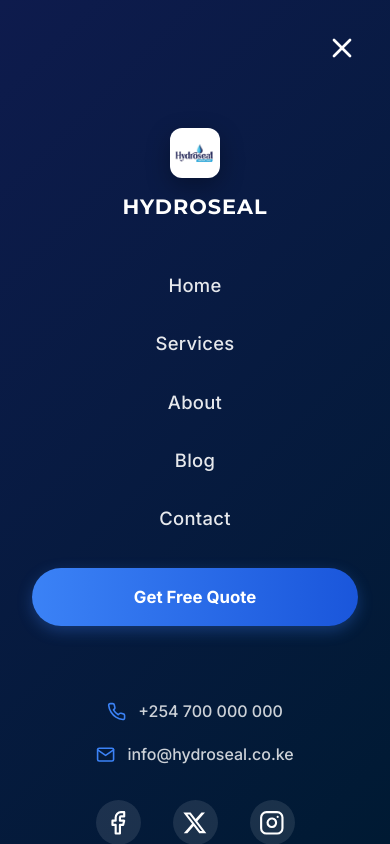
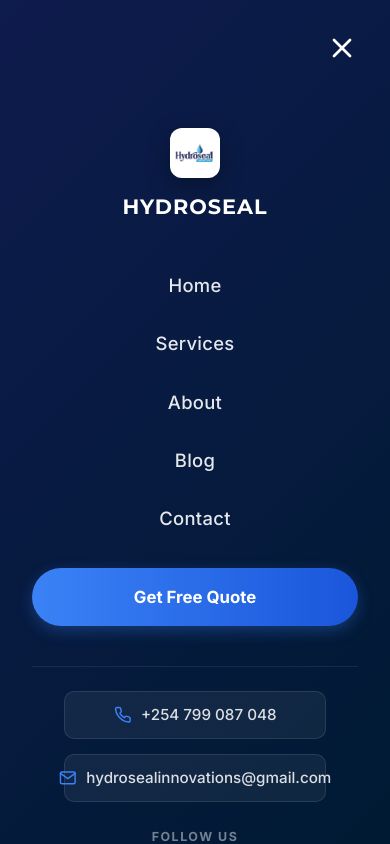
Before and after one commit to kan-215/Hydroseal, a React (Vite) app: page / in a window 390 px wide. Both pictures are taken after a click on the button 349 px from the left and 41 px from the top of the page. Shown: the top 844 px of the page. Built offline with nearby package versions, Linux system fonts and the light colour scheme; no server answers; the database is empty.

Commit message:
Update mobile menu socials and add blog editor bold/italic shortcuts

```diff
--- a/components/Header.tsx
+++ b/components/Header.tsx
@@ -3,8 +3,9 @@
 import { Link } from 'react-router-dom';
 import { useState, useEffect } from 'react';
 import { createPortal } from 'react-dom';
-import { FiMenu, FiX, FiPhone, FiMail, FiFacebook, FiInstagram, FiArrowRight } from 'react-icons/fi';
+import { FiMenu, FiX, FiPhone, FiMail } from 'react-icons/fi';
 import { FaXTwitter } from 'react-icons/fa6';
+import { FaFacebookF, FaInstagram, FaTiktok, FaLinkedinIn, FaWhatsapp } from 'react-icons/fa';
 
 const Header = () => {
 
@@ -52,15 +53,18 @@
 
       <div className={styles.mobileNavFooter}>
         <div className={styles.contactInfo}>
-          <a href="tel:+254700000000"><FiPhone /> +254 700 000 000</a>
-          <a href="mailto:info@hydroseal.co.ke"><FiMail /> info@hydroseal.co.ke</a>
+          <a href="tel:+254799087048"><FiPhone /> +254 799 087 048</a>
+          <a href="mailto:hydrosealinnovations@gmail.com"><FiMail /> hydrosealinnovations@gmail.com</a>
         </div>
+        <div className={styles.socialsLabel}>Follow Us</div>
         <div className={styles.socials}>
-          <a href="#"><FiFacebook /></a>
-          <a href="#"><FaXTwitter /></a>
-          <a href="#"><FiInstagram /></a>
+          <a href="https://wa.me/254799087048" target="_blank" rel="noopener noreferrer" title="WhatsApp"><FaWhatsapp /></a>
+          <a href="https://facebook.com/HydrosealInnovations" target="_blank" rel="noopener noreferrer" title="Facebook"><FaFacebookF /></a>
+          <a href="https://instagram.com/hydro.sealinnovations" target="_blank" rel="noopener noreferrer" title="Instagram"><FaInstagram /></a>
+          <a href="https://tiktok.com/@hydrosealinnovati" target="_blank" rel="noopener noreferrer" title="TikTok"><FaTiktok /></a>
+          <a href="https://linkedin.com/company/HydrosealInnovations" target="_blank" rel="noopener noreferrer" title="LinkedIn"><FaLinkedinIn /></a>
+          <a href="https://twitter.com/hydrosealinno" target="_blank" rel="noopener noreferrer" title="X / Twitter"><FaXTwitter /></a>
         </div>
-
       </div>
     </>
   );
--- a/src/admin/pages/BlogAdmin.tsx
+++ b/src/admin/pages/BlogAdmin.tsx
@@ -130,6 +130,22 @@
     else { showToast('Post saved!'); fetchPosts(); }
   };
 
+  const applyFormatting = (target: HTMLTextAreaElement, type: 'bold' | 'italic', updateFn: (val: string) => void) => {
+    const start = target.selectionStart;
+    const end = target.selectionEnd;
+    const text = target.value;
+    const marker = type === 'bold' ? '**' : '*';
+    const markerLen = marker.length;
+
+    const newValue = text.substring(0, start) + marker + text.substring(start, end) + marker + text.substring(end);
+    updateFn(newValue);
+
+    requestAnimationFrame(() => {
+      target.focus();
+      target.setSelectionRange(start + markerLen, end + markerLen);
+    });
+  };
+
   const deletePost = async (id: string) => {
     if (!confirm('Delete this post?')) return;
     setDeleting(id);
@@ -197,8 +213,30 @@
                       <input className="admin-input" value={post.date} onChange={e => updatePost(post.id, 'date', e.target.value)} />
                     </div>
                     <div className="admin-field">
-                      <label className="admin-label">Excerpt</label>
-                      <textarea className="admin-textarea" rows={3} value={post.excerpt} onChange={e => updatePost(post.id, 'excerpt', e.target.value)} />
+                      <div style={{ display: 'flex', justifyContent: 'space-between', alignItems: 'center', marginBottom: '0.4rem' }}>
+                        <label className="admin-label" style={{ margin: 0 }}>Excerpt</label>
+                        <span style={{ fontSize: '0.7rem', color: '#64748b' }}>Shortcuts: <b>Ctrl+B</b> (Bold), <b>Ctrl+I</b> (Italic)</span>
+                      </div>
+                      <textarea
+                        className="admin-textarea"
+                        rows={3}
+                        value={post.excerpt}
+                        onChange={e => updatePost(post.id, 'excerpt', e.target.value)}
+                        onKeyDown={(e) => {
+                          const isB = e.key?.toLowerCase() === 'b' || e.code === 'KeyB';
+                          const isI = e.key?.toLowerCase() === 'i' || e.code === 'KeyI';
+                          const modifier = e.ctrlKey || e.metaKey || e.altKey;
+
+                          if (modifier && isB) {
+                            e.preventDefault(); e.stopPropagation();
+                            applyFormatting(e.currentTarget, 'bold', (val) => updatePost(post.id, 'excerpt', val));
+                          }
+                          if (modifier && isI) {
+                            e.preventDefault(); e.stopPropagation();
+                            applyFormatting(e.currentTarget, 'italic', (val) => updatePost(post.id, 'excerpt', val));
+                          }
+                        }}
+                      />
                     </div>
                   </div>
                   <div>
@@ -217,14 +255,33 @@
                   {post.content.map((para, pIdx) => (
                     <div key={pIdx} className={styles.contentItem}>
                       <span className={styles.contentIndex}>{pIdx + 1}</span>
+                      <div style={{ flex: 1 }}>
                         <textarea
                           className="admin-textarea"
                           rows={3}
                           value={para}
                           onChange={e => updateContent(post.id, pIdx, e.target.value)}
-                        style={{ marginBottom: '0.5rem' }}
+                          onKeyDown={(e) => {
+                            const isB = e.key?.toLowerCase() === 'b' || e.code === 'KeyB';
+                            const isI = e.key?.toLowerCase() === 'i' || e.code === 'KeyI';
+                            const modifier = e.ctrlKey || e.metaKey || e.altKey;
+
+                            if (modifier && isB) {
+                              e.preventDefault(); e.stopPropagation();
+                              applyFormatting(e.currentTarget, 'bold', (val) => updateContent(post.id, pIdx, val));
+                            }
+                            if (modifier && isI) {
+                              e.preventDefault(); e.stopPropagation();
+                              applyFormatting(e.currentTarget, 'italic', (val) => updateContent(post.id, pIdx, val));
+                            }
+                          }}
+                          style={{ marginBottom: '0.2rem' }}
                         />
-                      <button className="admin-btn-danger" style={{ marginLeft: '0.5rem', alignSelf: 'center' }} onClick={() => removeContentParagraph(post.id, pIdx)}>
+                        <div style={{ fontSize: '0.65rem', color: '#64748b', textAlign: 'right' }}>
+                          Highlight text + <b>Ctrl+B</b> or <b>Alt+B</b> to bold
+                        </div>
+                      </div>
+                      <button className="admin-btn-danger" style={{ marginLeft: '0.5rem', alignSelf: 'flex-start', marginTop: '0.5rem' }} onClick={() => removeContentParagraph(post.id, pIdx)}>
                         <FiTrash2 />
                       </button>
                     </div>
--- a/src/pages/Blog.tsx
+++ b/src/pages/Blog.tsx
@@ -45,7 +45,20 @@
                 <FaCalendarAlt /> {post.date}
               </div>
               <h2>{post.title}</h2>
-              <p className={styles.excerpt}>{post.excerpt}</p>
+              <p className={styles.excerpt}>
+                {(() => {
+                  const parts = (post.excerpt || '').split(/(\*\*.*?\*\*|\*.*?\*)/g);
+                  return parts.map((part, i) => {
+                    if (part.startsWith('**') && part.endsWith('**')) {
+                      return <strong key={i}>{part.slice(2, -2)}</strong>;
+                    }
+                    if (part.startsWith('*') && part.endsWith('*')) {
+                      return <em key={i}>{part.slice(1, -1)}</em>;
+                    }
+                    return part;
+                  });
+                })()}
+              </p>
               <div className={styles.readMore}>
                 Read Full Article <FaArrowRight />
               </div>
--- a/src/pages/BlogPost.tsx
+++ b/src/pages/BlogPost.tsx
@@ -50,19 +50,32 @@
 
       <div className={styles.postContent} data-aos="fade-up">
         {post.content.map((paragraph, index) => {
+          const renderMarkdown = (text: string) => {
+            // Match bold (**text**) or italic (*text*)
+            const parts = text.split(/(\*\*.*?\*\*|\*.*?\*)/g);
+            return parts.map((part, i) => {
+              if (part.startsWith('**') && part.endsWith('**')) {
+                return <strong key={i}>{part.slice(2, -2)}</strong>;
+              }
+              if (part.startsWith('*') && part.endsWith('*')) {
+                return <em key={i}>{part.slice(1, -1)}</em>;
+              }
+              return part;
+            });
+          };
+
           // If the paragraph is a numbered list item (starts with digits followed by a dot)
           const listMatch = paragraph.match(/^(\d+\.)\s*(.*)/);
           if (listMatch) {
             return (
               <div key={index} className={styles.listItem}>
                 <span className={styles.listMarker}>{listMatch[1]}</span>
-                <span className={styles.listText}>{listMatch[2]}</span>
+                <span className={styles.listText}>{renderMarkdown(listMatch[2])}</span>
               </div>
             );
           }
-          return <p key={index}>{paragraph}</p>;
+          return <p key={index}>{renderMarkdown(paragraph)}</p>;
         })}
-
       </div>
 
       {post.images && post.images.length > 1 && (
--- a/styles/header.module.scss
+++ b/styles/header.module.scss
@@ -348,11 +348,12 @@
     flex-direction: column;
     align-items: center;
     margin-top: 1rem;
-    padding: 2rem;
+    padding: 1.5rem 2rem 2rem;
     width: 100%;
     opacity: 0;
     transition: all 0.6s ease;
     transition-delay: 0.8s;
+    border-top: 1px solid rgba(255, 255, 255, 0.08);
 
     .navOpen & {
       opacity: 1;
@@ -362,44 +363,74 @@
       display: flex;
       flex-direction: column;
       align-items: center;
-      gap: 1rem;
-      margin-bottom: 2rem;
+      gap: 0.9rem;
+      margin-bottom: 1.5rem;
+      width: 100%;
 
       a {
         display: flex;
         align-items: center;
-        gap: 12px;
-        color: rgba(255, 255, 255, 0.8);
+        gap: 10px;
+        color: rgba(255, 255, 255, 0.85);
         text-decoration: none;
-        font-size: 1rem;
+        font-size: 0.95rem;
         font-weight: 500;
         transition: all 0.3s ease;
+        background: rgba(255,255,255,0.06);
+        padding: 0.65rem 1.2rem;
+        border-radius: 10px;
+        width: 100%;
+        justify-content: center;
+        border: 1px solid rgba(255,255,255,0.1);
 
-        svg { color: #3b82f6; font-size: 1.2rem; }
-        &:hover { color: $white; transform: scale(1.05); }
+        svg { color: #3b82f6; font-size: 1.1rem; flex-shrink: 0; }
+        &:hover { color: $white; background: rgba(59,130,246,0.18); border-color: rgba(59,130,246,0.4); }
+      }
+    }
+  }
+}
+
+.socialsLabel {
+  display: none;
+  @media (max-width: $mobile-breakpoint) {
+    display: block;
+    font-size: 0.78rem;
+    font-weight: 700;
+    letter-spacing: 1.5px;
+    text-transform: uppercase;
+    color: rgba(255,255,255,0.45);
+    margin-bottom: 1rem;
   }
 }
 
 .socials {
-      display: flex;
-      gap: 2rem;
+  display: none;
+  @media (max-width: $mobile-breakpoint) {
+    display: grid;
+    grid-template-columns: repeat(3, 1fr);
+    gap: 0.8rem;
+    width: 100%;
+    max-width: 240px;
 
     a {
-        color: $white;
-        font-size: 1.6rem;
-        background: rgba(255, 255, 255, 0.1);
-        width: 45px;
-        height: 45px;
       display: flex;
       align-items: center;
       justify-content: center;
-        border-radius: 50%;
+      width: 100%;
+      aspect-ratio: 1;
+      font-size: 1.3rem;
+      background: rgba(0, 170, 255, 0.1);
+      color: #3b82f6;
+      border-radius: 12px;
+      border: 1px solid rgba(0, 170, 255, 0.2);
       transition: all 0.3s ease;
 
       &:hover {
         background: #3b82f6;
-          transform: translateY(-5px);
-        }
+        color: $white;
+        transform: translateY(-4px);
+        box-shadow: 0 8px 18px rgba(59,130,246,0.35);
+        border-color: #3b82f6;
       }
     }
   }
```
Lines whose indentation alone changed are shown as unchanged.
